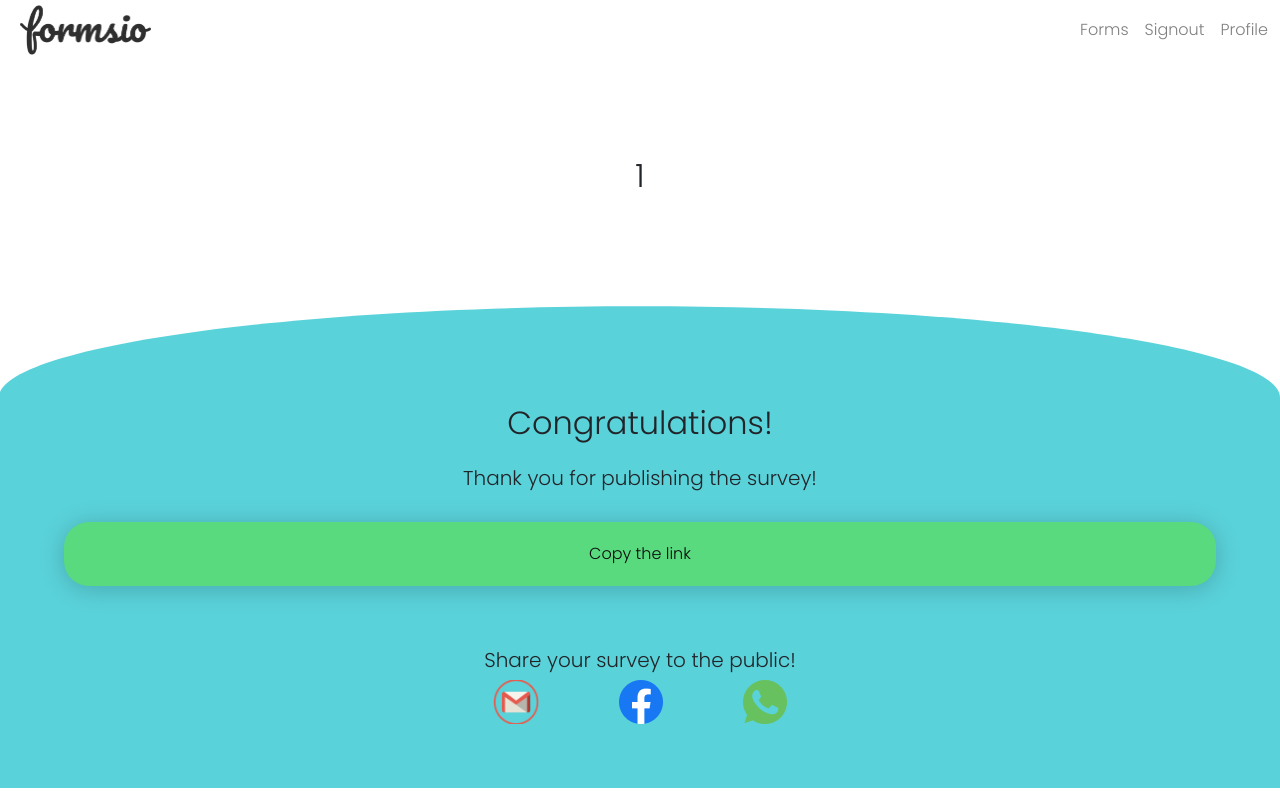
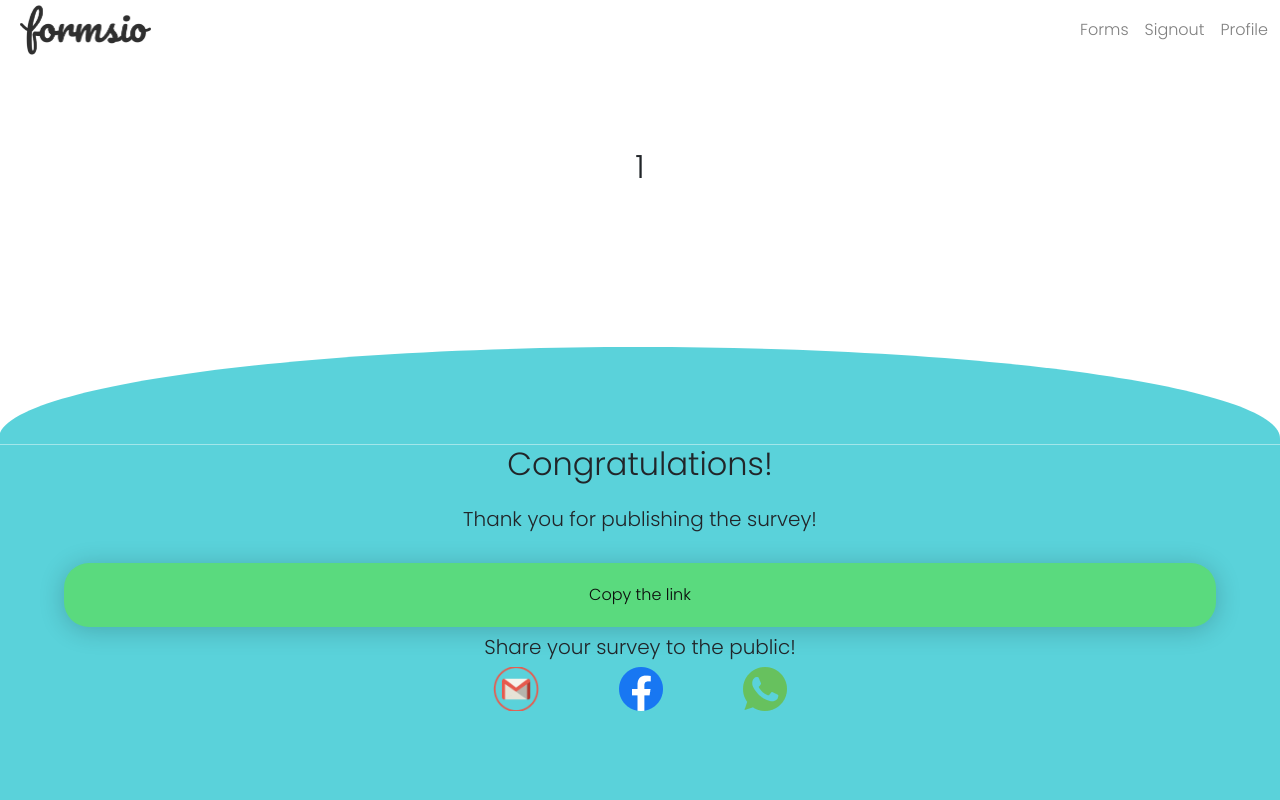
Before and after one commit to cristiandarla/formsio, a Flask app: page /forms/submit in a window 1280 px wide. Run offline with Flask 2, Linux system fonts and the light colour scheme; the visitor is signed in with stand-in values (Sample User, id 1); some libraries are stand-ins or nearby versions.

Commit message:
update styles

```diff
--- a/formsio_app/static/css/styles.css
+++ b/formsio_app/static/css/styles.css
@@ -436,6 +436,7 @@ div:is(.btn-snd, .btn-prm, .btn-green, .btn-outline-prm){
     overflow: hidden;
     line-height: 0;
     transform: rotate(180deg);
+    height: 22%;
 }
 
 .custom-shape-divider-bottom-1616019804 svg {
@@ -700,7 +701,6 @@ form .buttons, .wrapper-profile .buttons{
     flex-direction: column;
     align-items: center;
     justify-content: center;
-    height: 23vh;
 }
 .congrats {
     display: flex;
@@ -711,10 +711,10 @@ form .buttons, .wrapper-profile .buttons{
 }
 .main-content{
     background-color: var(--cyan);
-    height: 48vh;
+    height: 48%;
 }
 .title {
-    height: 30vh;
+    height: 30%;
     display: flex;
     justify-content: center;
     align-items: center;
```
